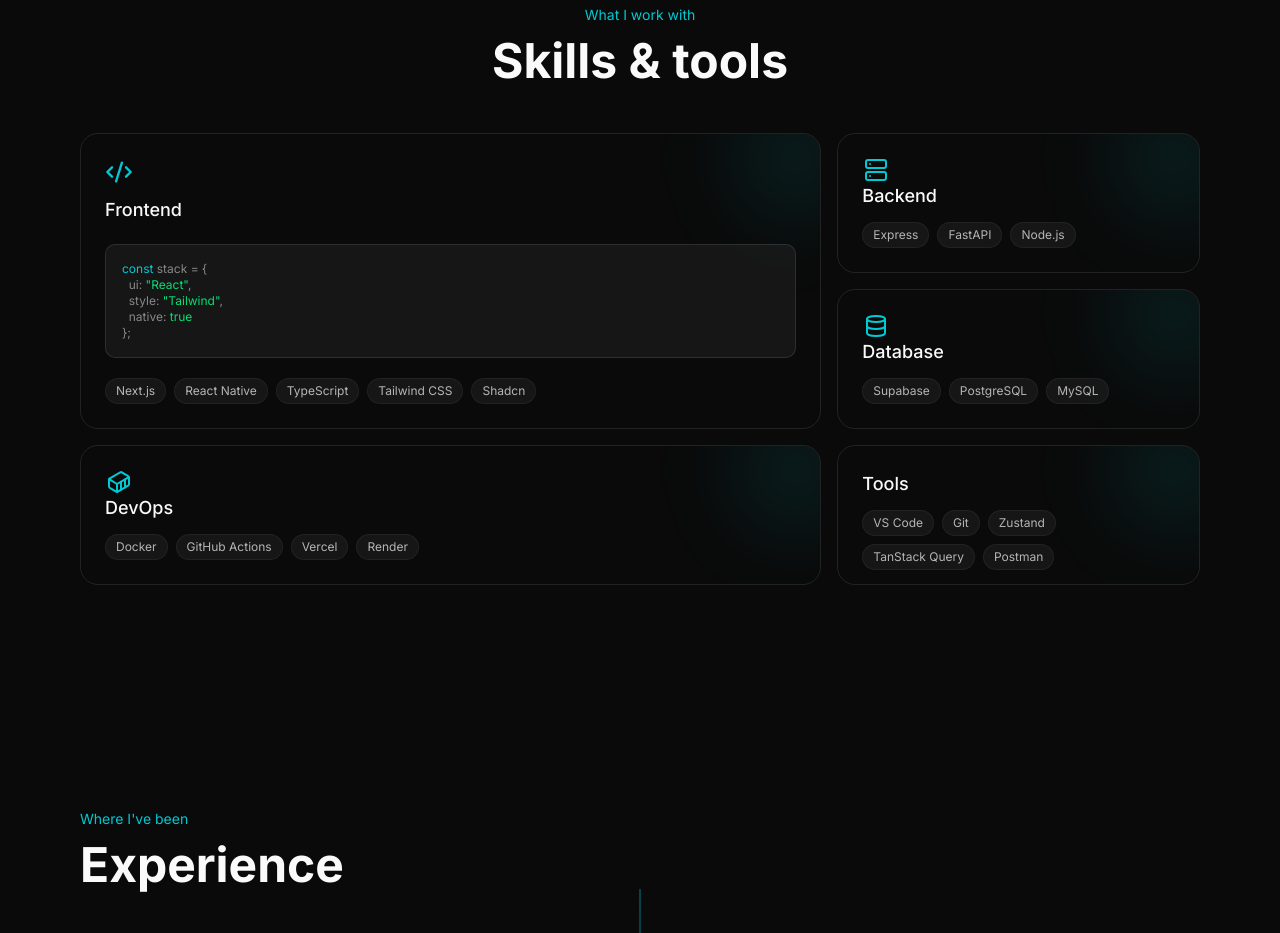
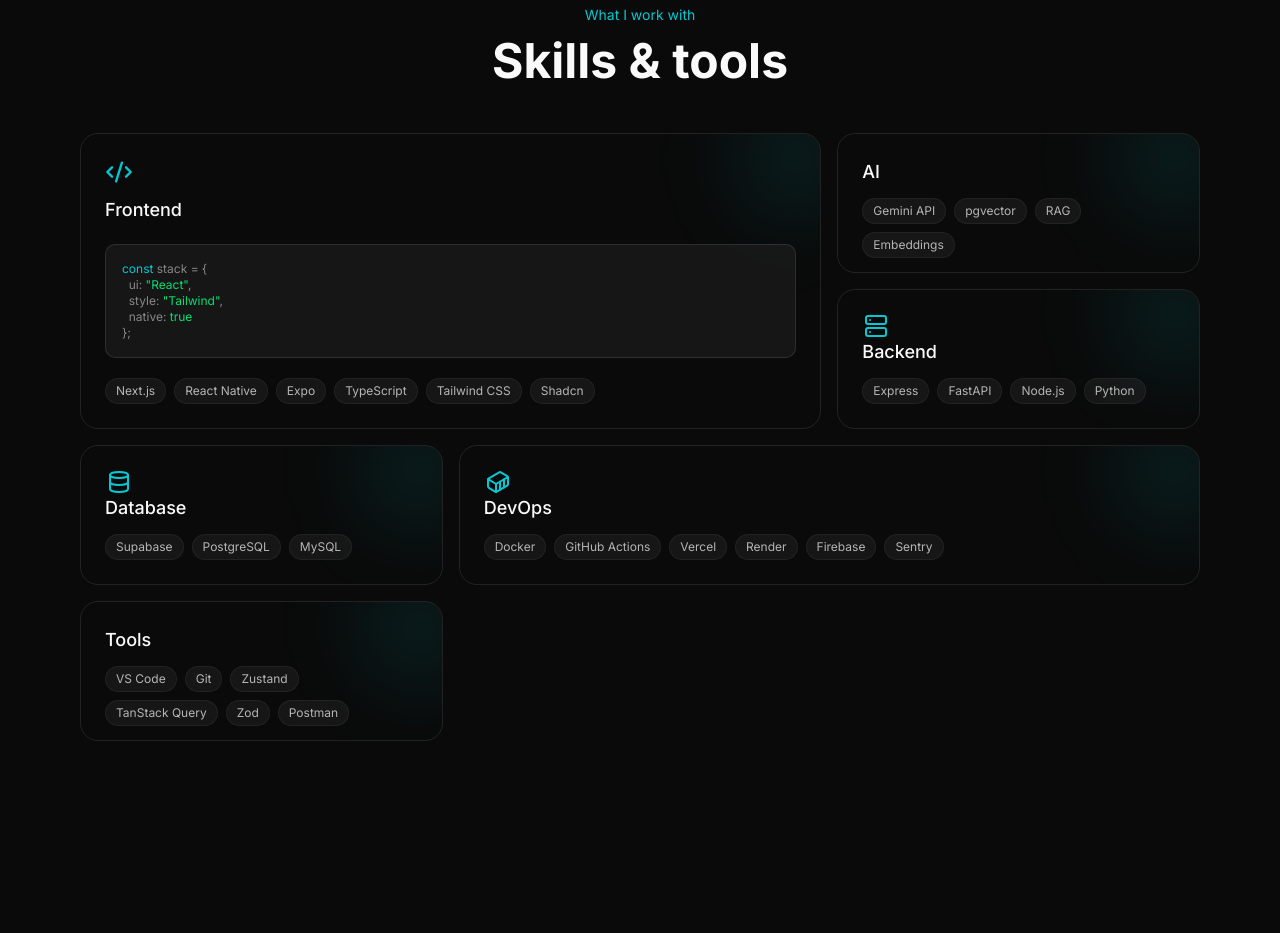
Before and after one commit to Dishon11/Portfolio, a Next.js app: page / in a window 1280 px wide. Shown: the part 2320-3253 px from the top of the page. Built offline with nearby package versions, Linux system fonts and the light colour scheme; no server answers.

Commit message:
updated skills section

```diff
--- a/components/Skills.tsx
+++ b/components/Skills.tsx
@@ -2,37 +2,64 @@
 "use client";
 
 import { motion } from "framer-motion";
-import { Code2, Server, Database, Container, Wrench } from "lucide-react";
+import {
+  Code2,
+  Server,
+  Database,
+  Container,
+  Wrench,
+  Sparkles,
+} from "lucide-react";
 
 const groups = [
   {
     title: "Frontend",
     icon: Code2,
-    items: ["Next.js", "React Native", "TypeScript", "Tailwind CSS", "Shadcn"],
+    items: [
+      "Next.js",
+      "React Native",
+      "Expo",
+      "TypeScript",
+      "Tailwind CSS",
+      "Shadcn",
+    ],
     span: "md:col-span-2 md:row-span-2",
+  },
+  {
+    title: "AI",
+    icon: Sparkles,
+    items: ["Gemini API", "pgvector", "RAG", "Embeddings"],
+    span: "",
   },
   {
     title: "Backend",
     icon: Server,
-    items: ["Express", "FastAPI", "Node.js"],
+    items: ["Express", "FastAPI", "Node.js", "Python"],
     span: "",
   },
   {
     title: "Database",
     icon: Database,
-    items: ["Supabase", "PostgreSQL","MySQL"],
+    items: ["Supabase", "PostgreSQL", "MySQL"],
     span: "",
   },
   {
     title: "DevOps",
     icon: Container,
-    items: ["Docker", "GitHub Actions", "Vercel", "Render"],
+    items: [
+      "Docker",
+      "GitHub Actions",
+      "Vercel",
+      "Render",
+      "Firebase",
+      "Sentry",
+    ],
     span: "md:col-span-2",
   },
   {
     title: "Tools",
     icon: Wrench,
-    items: ["VS Code", "Git", "Zustand", "TanStack Query","Postman"],
+    items: ["VS Code", "Git", "Zustand", "TanStack Query", "Zod", "Postman"],
     span: "",
   },
 ];
@@ -76,7 +103,6 @@
                 strokeWidth={2}
               />
 
-
               <div className="relative z-10">
                 <p className="font-medium text-lg mb-3">{group.title}</p>
                 {group.title === "Frontend" && (
@@ -87,7 +113,8 @@
                     <span className="text-green-400">&quot;React&quot;</span>,
                     <br />
                     &nbsp;&nbsp;style:{" "}
-                  <span className="text-green-400">&quot;Tailwind&quot;</span>,
+                    <span className="text-green-400">&quot;Tailwind&quot;</span>
+                    ,
                     <br />
                     &nbsp;&nbsp;native:{" "}
                     <span className="text-green-400">true</span>
```
Lines whose indentation alone changed are shown as unchanged.
